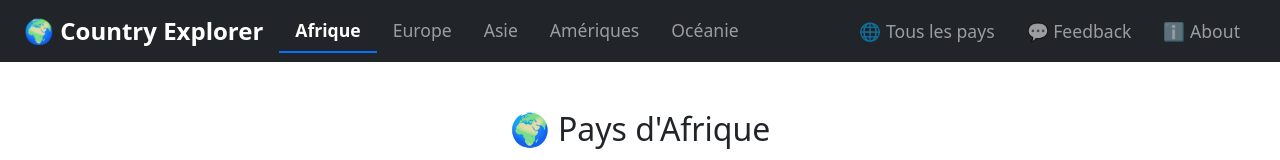
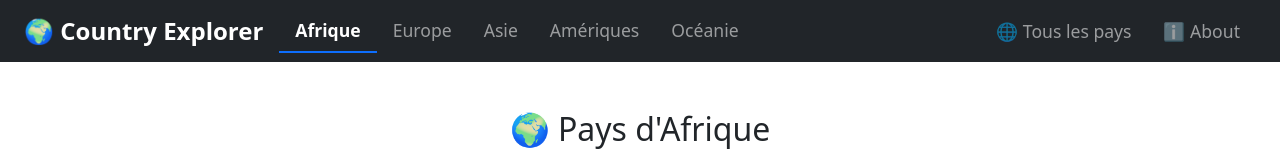
Before and after one commit to sagbolincoln/Country, an Angular app: page /africa in a window 1280 px wide. Shown: the top 160 px of the page. Built offline with nearby package versions, Linux system fonts and the light colour scheme; no server answers.

Commit message:
no feedback

```diff
--- a/src/app/navbar/navbar.component.html
+++ b/src/app/navbar/navbar.component.html
@@ -31,9 +31,6 @@
         <a class="nav-link" routerLink="/countries" routerLinkActive="active">🌐 Tous les pays</a>
       </li>
       <li class="nav-item">
-        <a class="nav-link" routerLink="/feedback" routerLinkActive="active">💬 Feedback</a>
-      </li>
-      <li class="nav-item">
         <a class="nav-link" routerLink="/about" routerLinkActive="active">ℹ️ About</a>
       </li>
     </ul>
```
